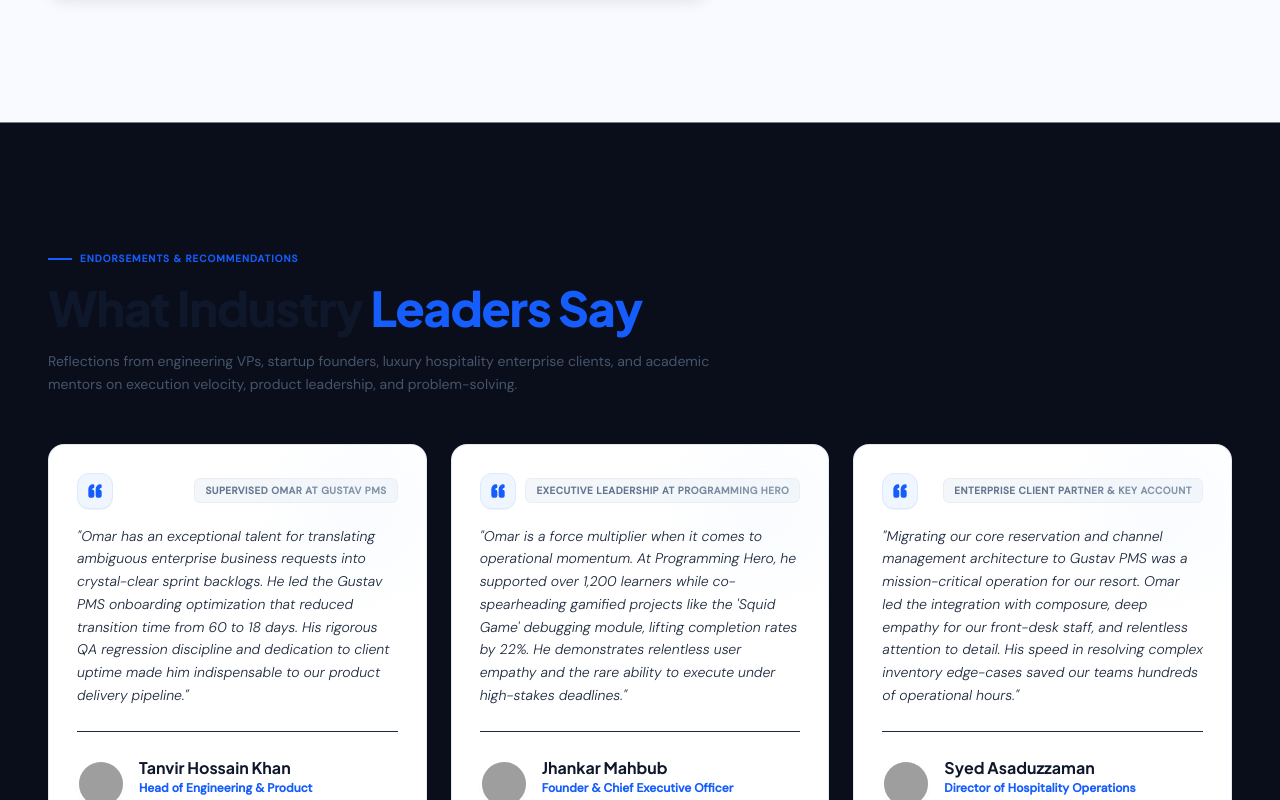
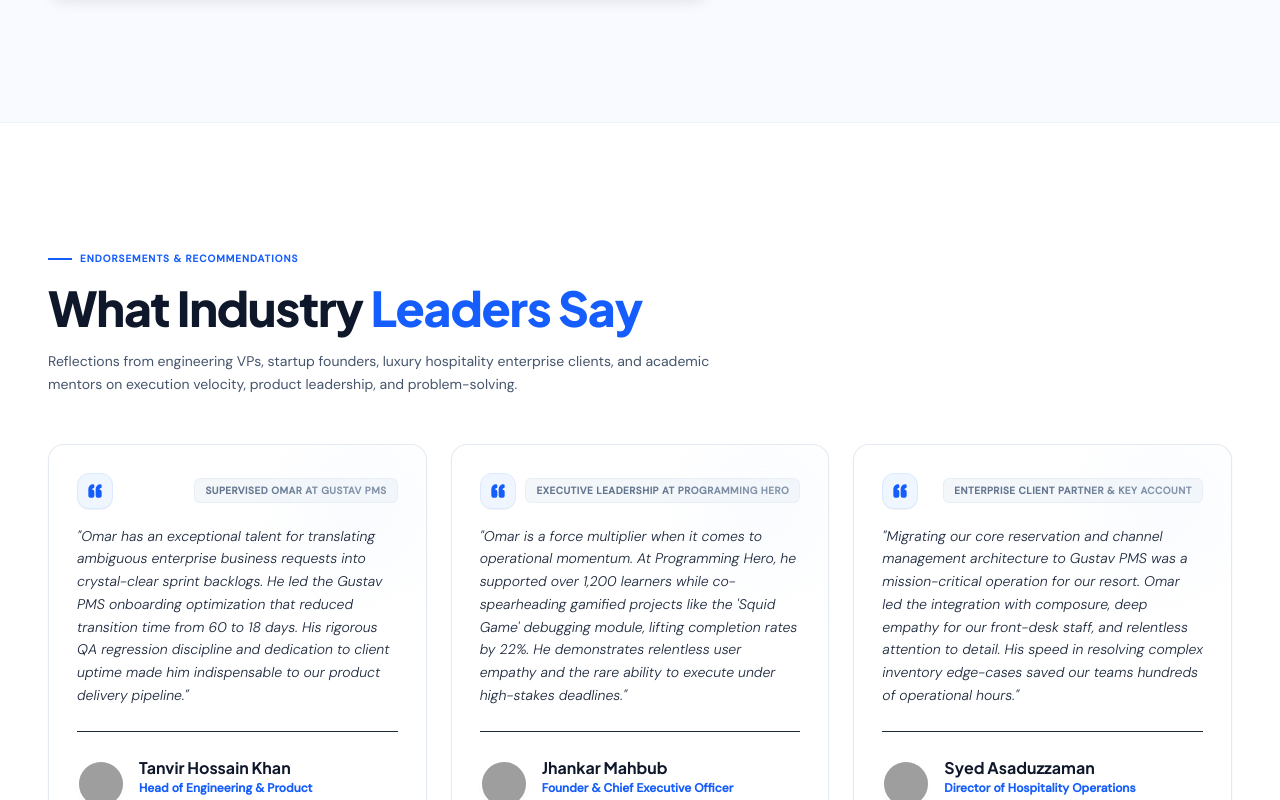
Before and after one commit to omarhasnain/omar-hasnain-mahmud-portfolio, a React (Vite) app: page / in a window 1280 px wide. Shown: the part 1420-2220 px from the top of the page. Built offline with nearby package versions, Linux system fonts and the light colour scheme; grey boxes are pictures that could not be loaded.

Commit message:
v1.0 new content update

```diff
--- a/src/components/EndorsementsSection.tsx
+++ b/src/components/EndorsementsSection.tsx
@@ -197,7 +197,7 @@ export default function EndorsementsSection() {
   return (
     <section
       id="endorsements"
-      className="relative bg-transparent text-slate-800 py-24 md:py-32 z-10 border-t border-slate-200/50"
+      className="relative bg-white text-slate-800 py-24 md:py-32 z-10 border-t border-slate-200/50"
     >
       <div className="max-w-7xl mx-auto px-6 md:px-12 space-y-10 md:space-y-12">
         {/* Section Heading */}
```
